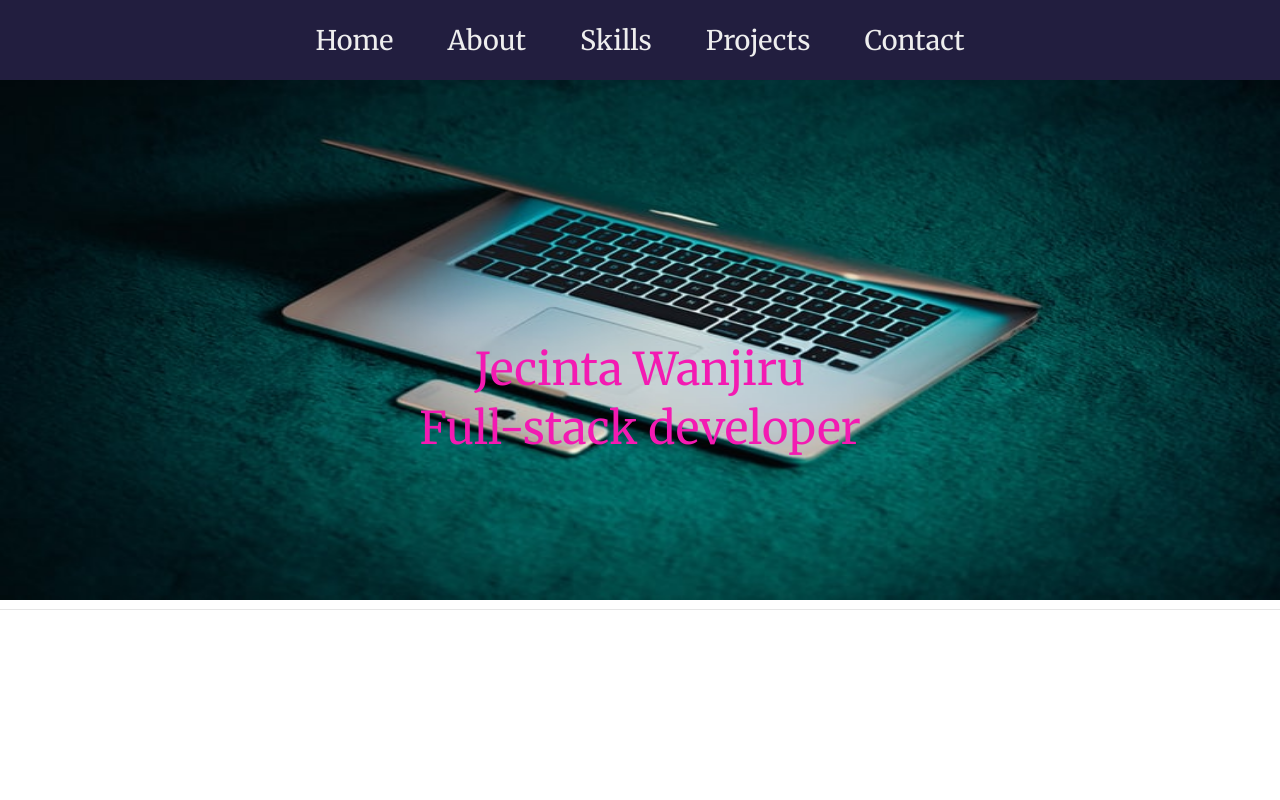
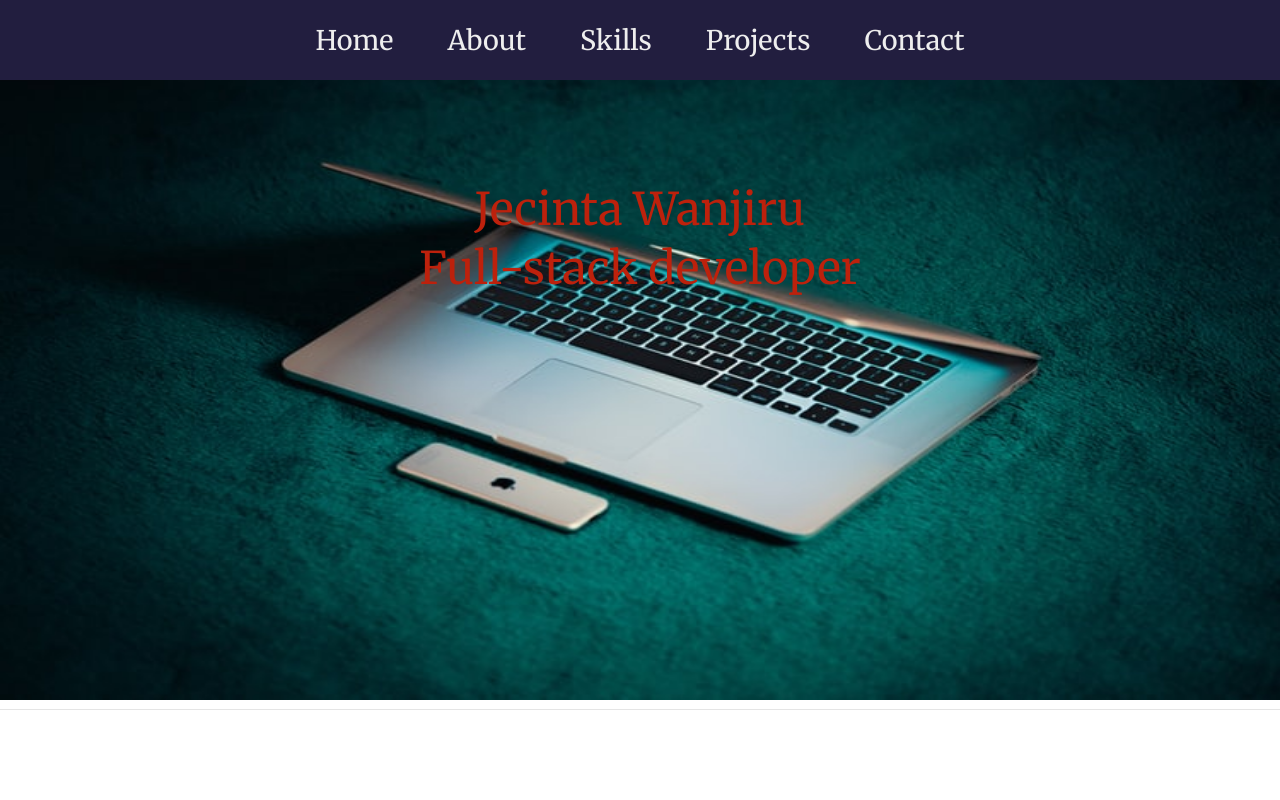
Before and after one commit to JECINTA534521/Jecintah-portfolio, a plain HTML site: page index.html in a window 1280 px wide. Shown: the top 800 px of the page. Drawn offline with nearby package versions, Linux system fonts and the light colour scheme.

Commit message:
adds an image

```diff
--- a/css/main.css
+++ b/css/main.css
@@ -149,25 +149,26 @@ li{
 .landing-text{
     /* background: url("/images/fay.JPG"); */
     position: absolute;
-    top: 50%;
+    top: 30%;
     left: 50%;
     transform: translate(-50%, -50%);
     width: 100%;
     text-align: center;
     z-index: 1;
-    color: #f31ab2
+    color: #bd210c
+
 }
 .landing-text h1{
     font-family: 'Merriweather', serif;
     font-size: 5rem;
     /* font-family: 'Merienda', cursive; */
-    color: #f31ab2
+    color: #bd210c
 
 }
 .landing-text h6{
     font-size: 5rem;
     font-weight: 300;
-    color: #f31ab2
+    color: #bd210c
 }
 /*end header*/
 
--- a/index.html
+++ b/index.html
@@ -45,7 +45,7 @@
 
         </nav>
         <div id="home" class="home">
-            <img src="images/photo-1584283598336-3162a018c0b4.jpeg" alt="" height="600"width="600">
+            <img src="images/photo-1584283598336-3162a018c0b4.jpeg" alt="" height="700"width="500">
                 <div class="landing-text">
                     <h1>Jecinta Wanjiru</h1>
                     <h6>Full-stack developer</h6>
```
Also changed, not shown: images/photo-1552831388-6a0b3575b32a.jpeg.
